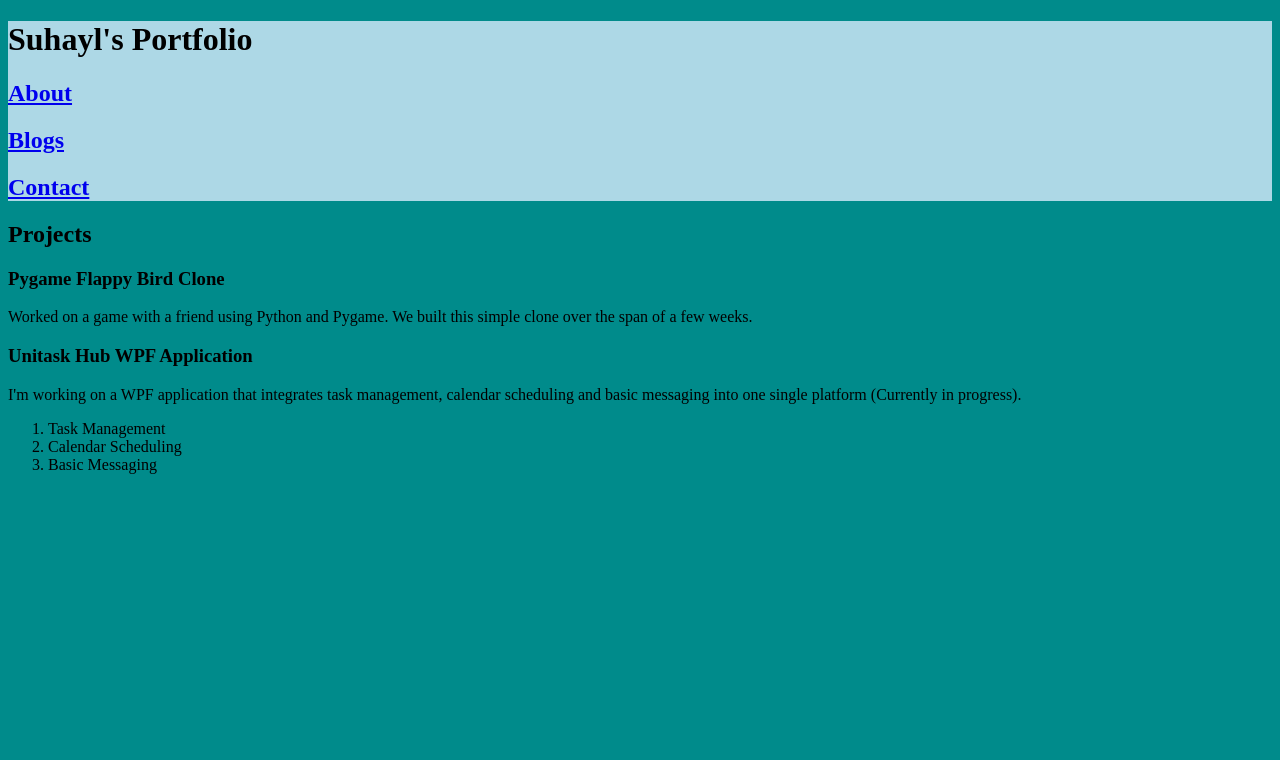
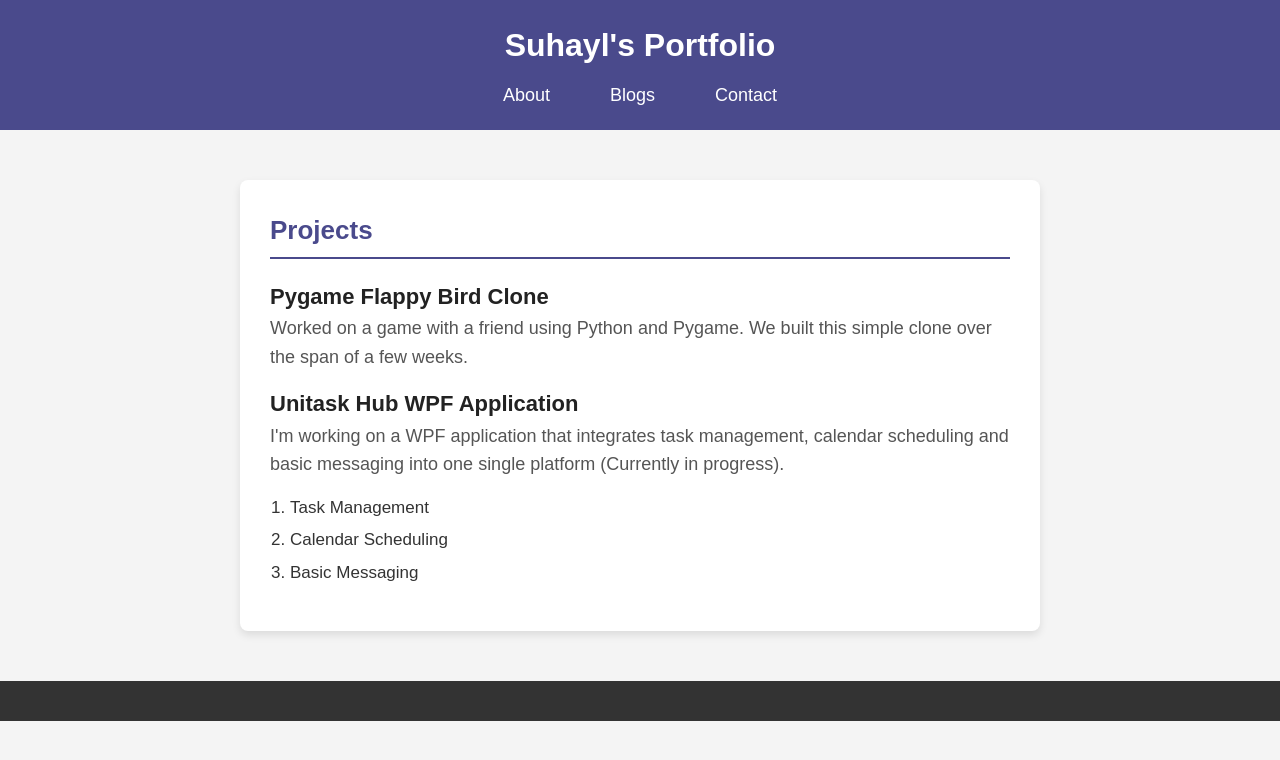
Before and after one commit to ThOfficialCoder/PersonalWebsite, a website: page index.html in a window 1280 px wide. Drawn offline with Linux system fonts and the light colour scheme.

Commit message:
made some more changes to index.html, added more code and styling to index.css

```diff
--- a/index.css
+++ b/index.css
@@ -1,8 +1,118 @@
-body {
-    background-color: darkcyan;
+/* ---- General Styles ---- */
+* {
+    margin: 0;
+    padding: 0;
+    box-sizing: border-box;
+    font-family: 'Arial', sans-serif;
+    scroll-behavior: smooth;
 }
 
+/* ---- Body Styling ---- */
+body {
+    background-color: #f4f4f4;
+    color: #333;
+    line-height: 1.6;
+}
+
+/* ---- Header Section ---- */
 header {
-    background-color: lightblue;
-    margin: auto;
+    background-color: #4a4a8c;
+    color: white;
+    padding: 20px 0;
+    text-align: center;
 }
+
+header h1 {
+    font-size: 32px;
+    margin-bottom: 10px;
+}
+
+nav ul {
+    list-style: none;
+    padding: 0;
+    display: flex;
+    justify-content: center;
+    gap: 30px;
+}
+
+nav ul li {
+    display: inline;
+}
+
+nav ul li a {
+    color: white;
+    text-decoration: none;
+    font-size: 18px;
+    padding: 10px 15px;
+    transition: 0.3s;
+}
+
+nav ul li a:hover {
+    background-color: white;
+    color: #4a4a8c;
+    border-radius: 5px;
+}
+
+/* ---- Main Content Section ---- */
+section {
+    max-width: 800px;
+    margin: 50px auto;
+    background: white;
+    padding: 30px;
+    border-radius: 8px;
+    box-shadow: 0px 4px 8px rgba(0, 0, 0, 0.1);
+}
+
+/* ---- Projects Section ---- */
+h2 {
+    font-size: 26px;
+    color: #4a4a8c;
+    border-bottom: 2px solid #4a4a8c;
+    padding-bottom: 5px;
+    margin-bottom: 20px;
+}
+
+h3 {
+    font-size: 22px;
+    color: #222;
+    margin-top: 15px;
+}
+
+p {
+    font-size: 18px;
+    color: #555;
+}
+
+/* ---- List Styling ---- */
+ol {
+    margin: 15px 0;
+    padding-left: 20px;
+}
+
+ol li {
+    font-size: 17px;
+    color: #333;
+    margin: 5px 0;
+}
+
+/* ---- Footer ---- */
+footer {
+    text-align: center;
+    padding: 20px;
+    background-color: #333;
+    color: white;
+    margin-top: 40px;
+}
+
+/* ---- Responsive Design ---- */
+@media (max-width: 768px) {
+    section {
+        width: 90%;
+        padding: 20px;
+    }
+
+    nav ul {
+        flex-direction: column;
+        gap: 10px;
+    }
+}
--- a/index.html
+++ b/index.html
@@ -9,17 +9,25 @@
 <body>
 	<header>
 		<h1>Suhayl's Portfolio</h1>
-		<h2><a href="./Pages/about.html">About</a></h2>
-		<h2><a href="./Pages/blog.html">Blogs</a></h2>
-		<h2><a href="./Pages/contact.html">Contact</a></h2>
+		<nav>
+			<ul>
+				<li><a href="./Pages/about.html">About</a></li>
+				<li><a href="./Pages/blog.html">Blogs</a></li>
+				<li><a href="./Pages/contact.html">Contact</a></li>
+			</ul>
+		</nav>
 	</header>
 
+	<main>
 		<section>
 			<h2>Projects</h2>
+			<article>
 				<h3>Pygame Flappy Bird Clone</h3>
 				<p>Worked on a game with a friend using Python and Pygame. We
 					built this simple clone over the span of a few weeks.</p>
+			</article>
 
+			<article>
 				<h3>Unitask Hub WPF Application</h3>
 				<p>I'm working on a WPF application that integrates task management,
 					calendar scheduling and basic messaging into one single platform
@@ -30,7 +38,11 @@
 					<li>Calendar Scheduling</li>
 					<li>Basic Messaging</li>
 				</ol>
+			</article>
+
 		</section>
+	</main>
+
 
 	<footer>
 	</footer>
```
Lines whose indentation alone changed are shown as unchanged.
